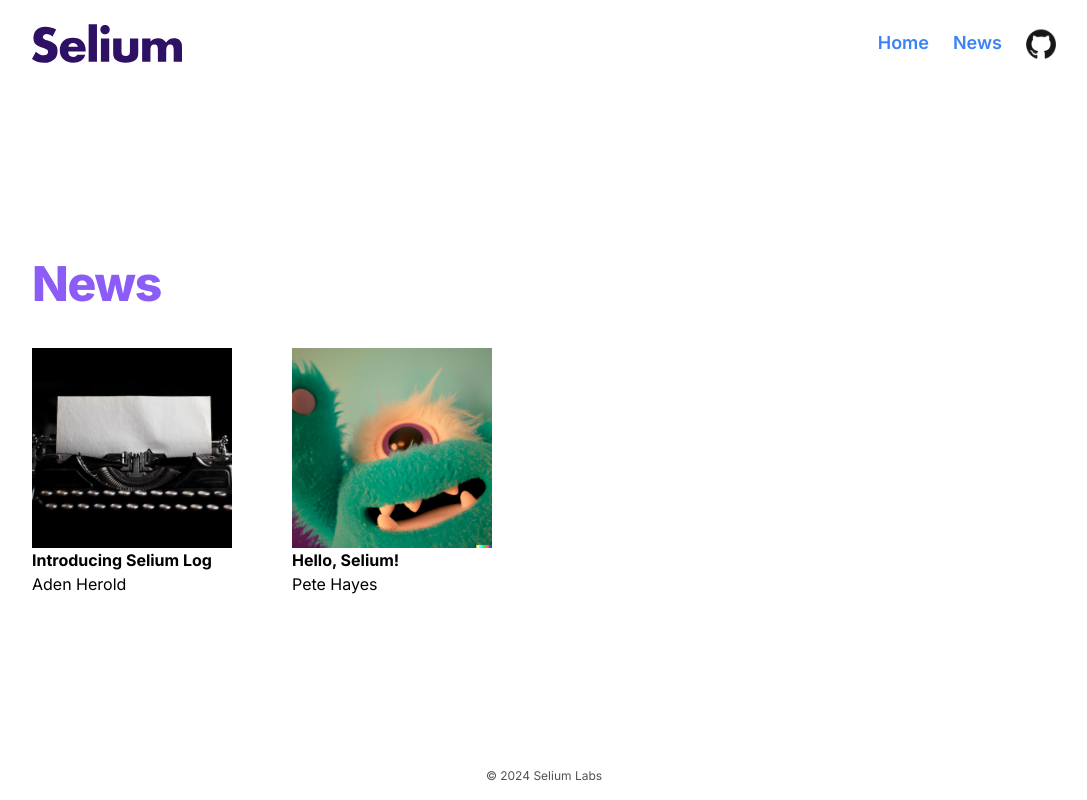
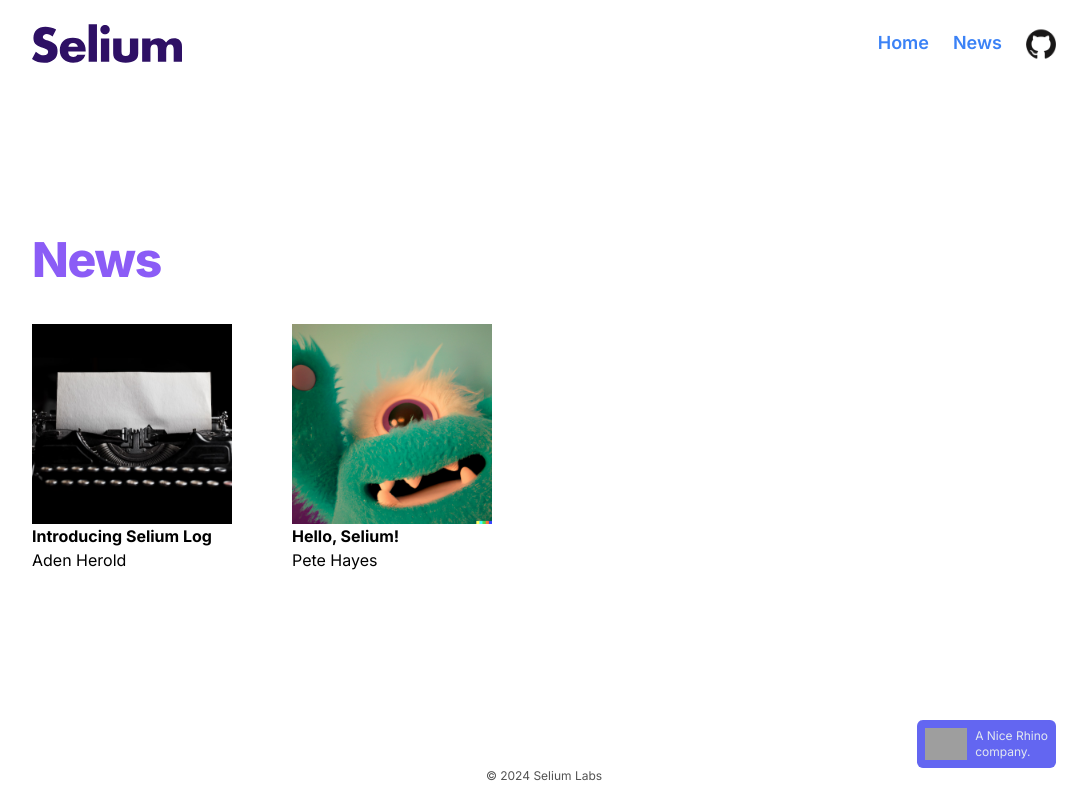
Before and after one commit to seliumlabs/selium.com, a Next.js app: page /news in a window 1280 px wide. Shown: the whole page, without its empty margins (96-1183 px from the left). Built offline with nearby package versions, Linux system fonts and the light colour scheme; grey boxes are pictures that could not be loaded; what tailwind-highlightjs would draw is missing.

Commit message:
Remove GA and add Nice Rhino link

```diff
--- a/src/components/site-footer.tsx
+++ b/src/components/site-footer.tsx
@@ -1,14 +1,38 @@
-import { GoogleAnalytics } from '@next/third-parties/google';
 import { SpeedInsights } from '@vercel/speed-insights/next';
+import Image from 'next/image';
+import Link from 'next/link';
+import { Container } from './container';
 
 const date = new Date();
 const year = date.getFullYear();
 
 export const SiteFooter = () => {
   return (
-    <footer className="mt-16 py-4 text-neutral-600 text-center">
-      <p className="text-xs">&copy; {year} Selium Labs</p>
-      <GoogleAnalytics gaId="G-0K0K8BGVDP" />
+    <footer className="mt-16 py-4 w-full">
+      <div className="flex justify-end max-w-5xl mx-auto">
+        <div className="flex text-left text-xs bg-indigo-500 rounded-md p-2">
+          <Link href="https://nicerhino.com">
+            <Image
+              src="/images/nicerhino.png"
+              alt="Nice Rhino logo"
+              className="h-8 w-auto"
+              width={47}
+              height={32}
+            />
+          </Link>
+          <Link
+            href="https://nicerhino.com"
+            className="pl-2 text-slate-200 hover:no-underline"
+          >
+            A&nbsp;Nice&nbsp;Rhino
+            <br />
+            company.
+          </Link>
+        </div>
+      </div>
+      <p className="text-xs text-neutral-600 text-center">
+        &copy; {year} Selium Labs
+      </p>
       <SpeedInsights />
     </footer>
   );
```
